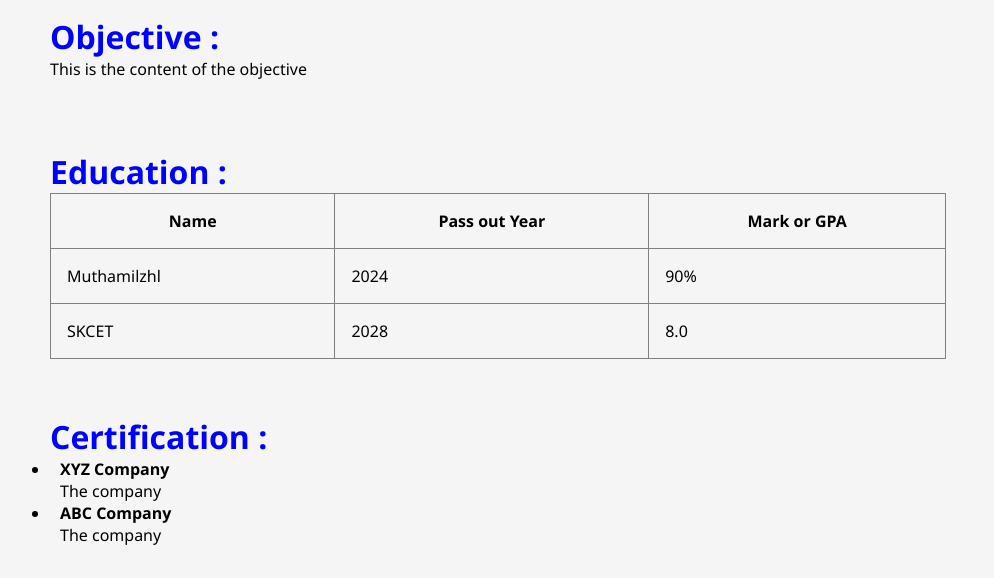
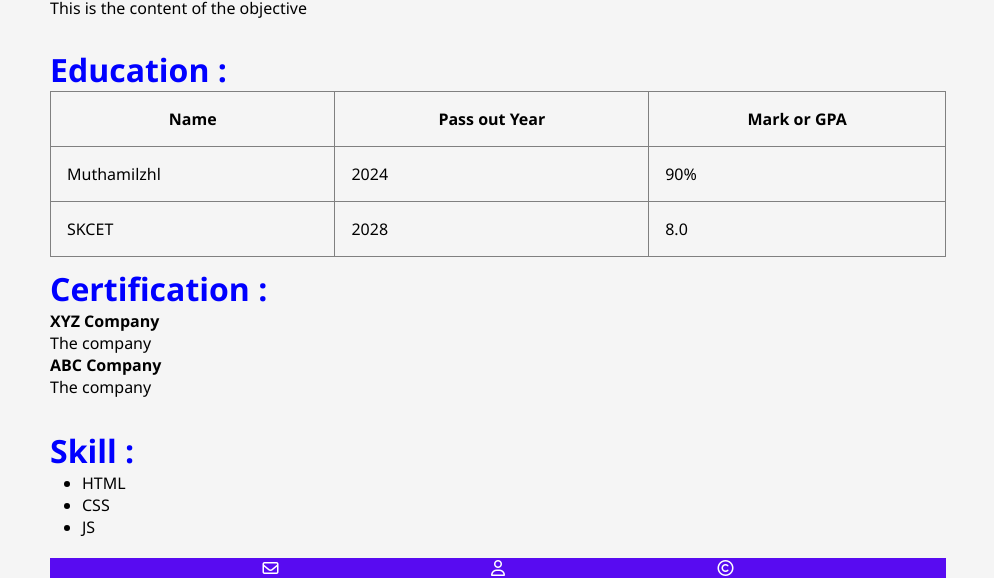
Before and after one commit to OviyaRranjini/mern, a plain HTML site: page index.html in a window 1280 px wide. Shown: the part 222-800 px from the top of the page, without its empty margins (142-1136 px from the left). Drawn offline with Linux system fonts and the light colour scheme.

Commit message:
day 2 content

```diff
--- a/index.html
+++ b/index.html
@@ -4,7 +4,7 @@
     <meta charset="UTF-8">
     <meta name="viewport" content="width=device-width, initial-scale=1.0">
     <title>Resume</title>
-
+    <link rel="stylesheet" href="https://cdnjs.cloudflare.com/ajax/libs/font-awesome/6.6.0/css/all.min.css" integrity="sha512-Kc323vGBEqzTmouAECnVceyQqyqdsSiqLQISBL29aUW4U/M7pSPA/gEUZQqv1cwx4OnYxTxve5UMg5GT6L4JJg==" crossorigin="anonymous" referrerpolicy="no-referrer" />
     <style>
         * {
             margin: 0px;
@@ -13,7 +13,7 @@
 
 
         body {
-            height: 100vh;
+             height: 100vh;
             width: 100vw;
             background-color: #f5f5f5;
             font-family: 'Segoe UI', Tahoma, Geneva, Verdana, sans-serif;
@@ -106,7 +106,17 @@
              align-items: start;
             /* padding: 10px; */
         }
-
+        .section5 {
+            width: 70%;
+            height: 15rem;
+            /* background-color: aquamarine; */
+            border: 1px solid   #f5f5f5;
+            display: flex;
+            flex-direction: column;
+             justify-content: center;
+             align-items: start;
+            /* padding: 10px; */
+        }
 
         .heading {
             /* height: 10%; */
@@ -140,9 +150,22 @@
 
         }
         li{
-            padding-left:10px;
+              margin-left: 2rem;
         }
+        .section6{
+            display: flex;
+    width: 70%;
+    height: 2rem;
+    justify-content: space-evenly;
+    align-content: space-between;
+    background-color: #580bf1;
+    flex-direction: row;
+        }
+        i{
+            align-content: space-around;
+            color:white;
 
+        }
     </style>
 </head>
 <body>
@@ -186,16 +209,26 @@
       </div>
       <div class="section4">
         <div class="heading"> <h1>Certification : </h1></div>
-        <ul>
-            <li> <p class="companies">XYZ Company</p>
-                <p class="content">The company</p></li>
-            <li><p class="companies">ABC Company</p>
-                <p class="content">The company</p></li>
-        </ul>
-
-
+         <p class="companies">XYZ Company</p>
+                <p class="content">The company</p>
+        <p class="companies">ABC Company</p>
+                <p class="content">The company</p>
       </div>
-      <div class="section5"></div>
+      <div class="section5">
+        <div class="heading">
+           <h1> Skill :</h1>
+        </div>
+       <ul>
+        <li>HTML</li>
+        <li>CSS</li>
+        <li>JS</li>
+       </ul>
+      </div>
+      <div class="section6">
+        <i class="fa-regular fa-envelope"></i>
+        <i class="fa-regular fa-user"></i>
+        <i class="fa-regular fa-copyright"></i>
+      </div>
       <!-- It is class created by shortcut -->
 
 </body>
```
